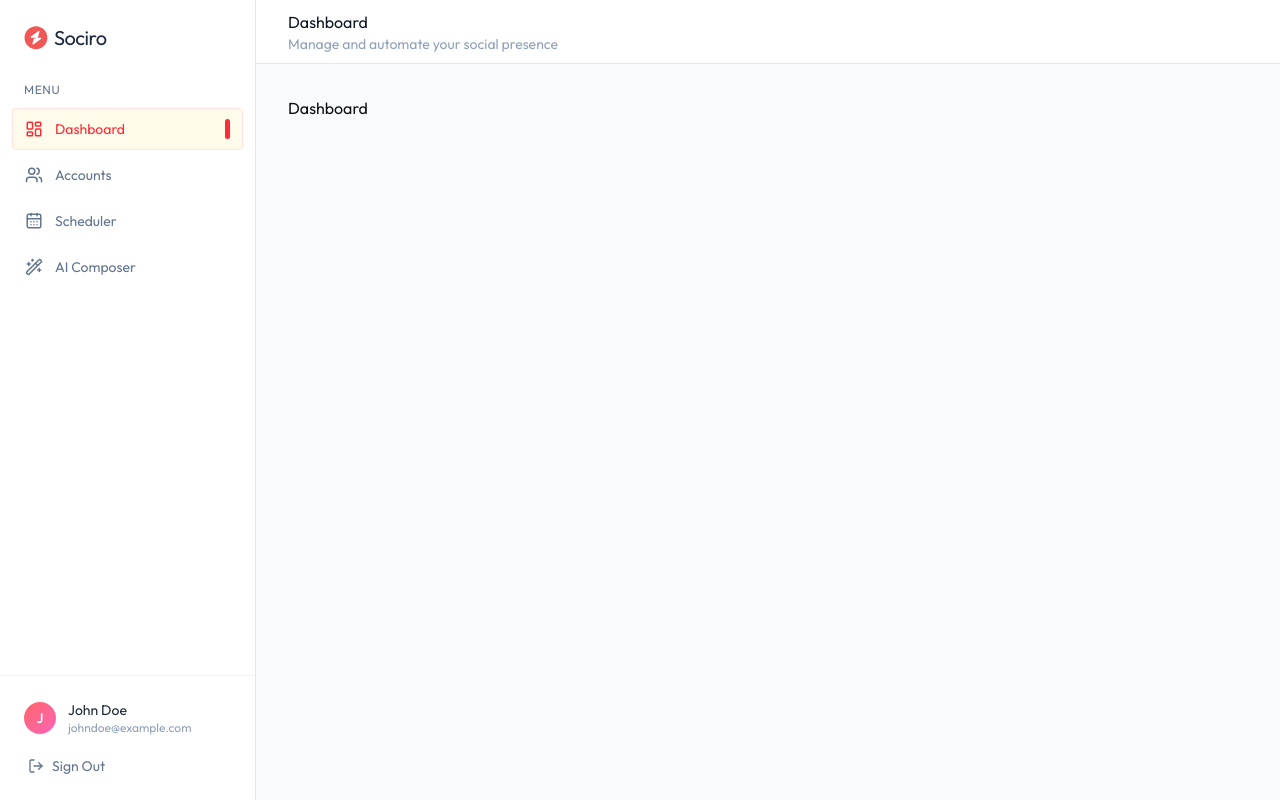
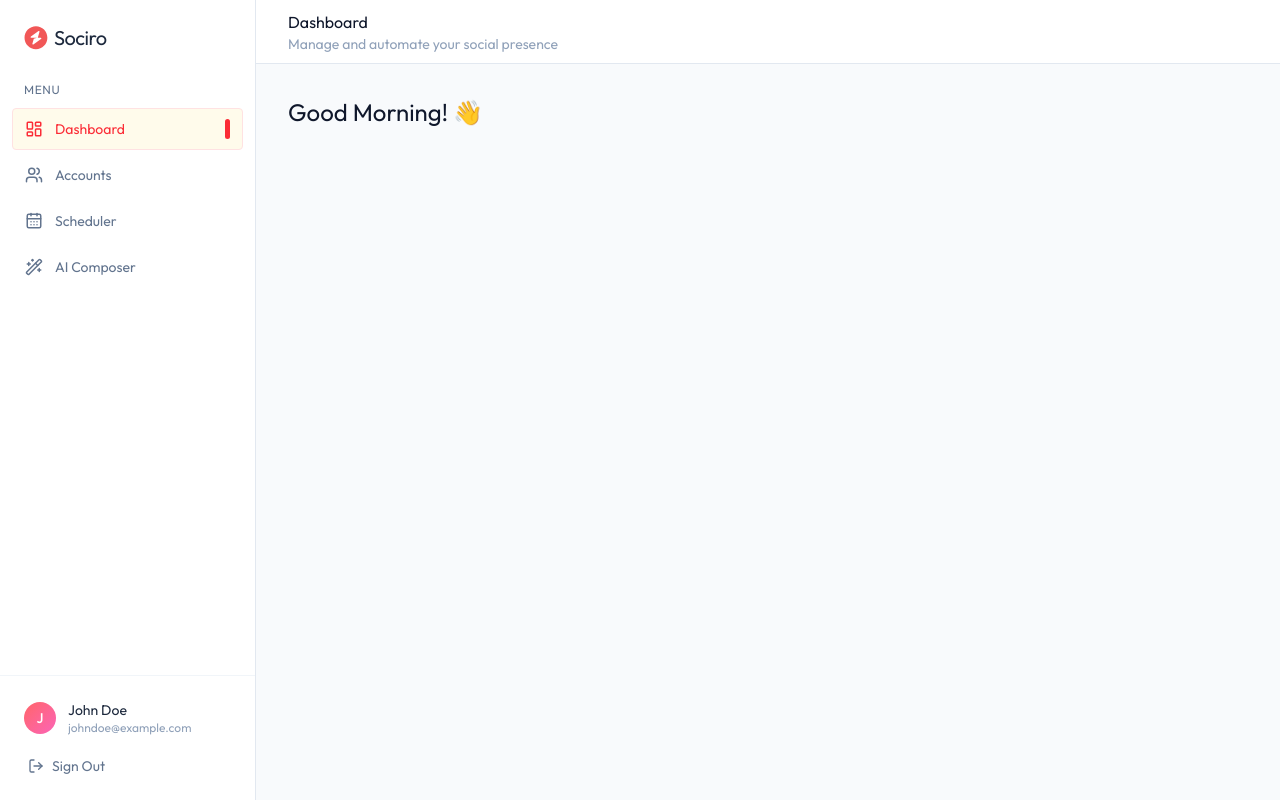
Before and after one commit to PSBVISION/Sociro, a React (Vite) app in the folder client/: page /dashboard in a window 1280 px wide. Built offline with nearby package versions, Linux system fonts and the light colour scheme.

Commit message:
feat: implement initial layout for Dashboard component with welcome message and stats section

```diff
--- a/client/src/pages/Dashboard.tsx
+++ b/client/src/pages/Dashboard.tsx
@@ -1,8 +1,18 @@
-
 const Dashboard = () => {
   return (
-    <div>Dashboard</div>
-  )
-}
+    <div className="space-y-8">
+      {/* Welcome Bar */}
+      <div>
+        <h2 className="text-2xl text-slate-900">Good Morning! 👋</h2>
+        <p className="text-slate-500 text-sm mt-0.5">
+          {/* Here's what's happening with your social accounts today. */}
+        </p>
+      </div>
+      {/* Stats Cards */}
+      <div className="grid grid-cols-1 md:grid-cols-2 lg:grid-cols-4 gap-5">
+      </div>
+    </div>
+  );
+};
 
-export default Dashboard
+export default Dashboard;
```
